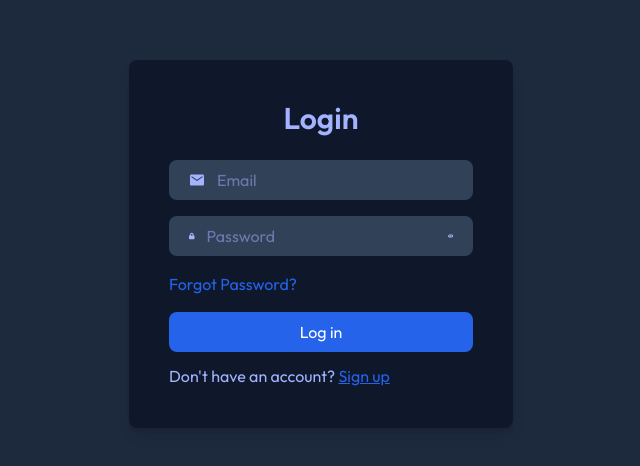
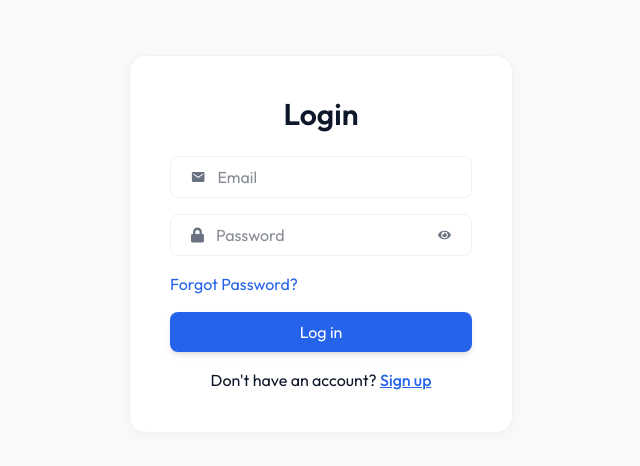
Before and after one commit to albionaleka/heart-disease-risk-predictor, a React (Vite) app in the folder client/: page /login in a window 1280 px wide. Shown: the part 156-622 px from the top of the page, without its empty margins (319-959 px from the left). Built offline with nearby package versions, Linux system fonts and the light colour scheme; no server answers.

Commit message:
refactor(ui): update UI for Auth Views

```diff
--- a/client/src/views/Login.jsx
+++ b/client/src/views/Login.jsx
@@ -4,12 +4,12 @@ import { IoMdMail } from "react-icons/io";
 import { useNavigate } from "react-router-dom";
 import { AppContext } from "../context/AppContext";
 import axios from 'axios';
-import {toast} from 'react-toastify';
+import { toast } from 'react-toastify';
 
 const Login = () => {
     const [action, setAction] = useState('Login');
 
-    const {backend, getAuth} = useContext(AppContext);
+    const { backend, getAuth } = useContext(AppContext);
 
     const [formData, setFormData] = useState(() => {
         return {
@@ -40,7 +40,7 @@ const Login = () => {
 
             if (action === "Register") {
                 if (formData.password === formData.confirm) {
-                    const {data} = await axios.post(backend + "/api/auth/register", {
+                    const { data } = await axios.post(backend + "/api/auth/register", {
                         name: formData.name,
                         email: formData.email,
                         password: formData.password
@@ -56,7 +56,7 @@ const Login = () => {
                     toast.error("Passwords do not match!");
                 }
             } else {
-                const {data} = await axios.post(backend + "/api/auth/login", {
+                const { data } = await axios.post(backend + "/api/auth/login", {
                     email: formData.email,
                     password: formData.password
                 });
@@ -75,50 +75,50 @@ const Login = () => {
     }
 
     return (
-        <div className="bg-slate-800 flex flex-col items-center justify-center min-h-screen px-0 md:px-6">
-            <div className="bg-slate-900 p-10 rounded-lg shadow-lg w-full md:w-96 text-indigo-300">
+        <div className="flex flex-col items-center justify-center min-h-screen px-0 md:px-6 transition-colors duration-300">
+            <div className="card p-10 w-full md:w-96">
                 <h2 className="text-3xl text-center font-semibold mb-6">{action === "Login" ? "Login" : "Register"}</h2>
 
                 <form onSubmit={handleSubmit} className="mb-3">
                     {action === "Register" && (
-                        <div className="mb-4 flex items-center gap-3 w-full px-5 py-2 rounded-lg bg-slate-700">
-                            <FaUser />
-                            <input type="text" className="bg-transparent outline-none" placeholder="Full Name"
-                                value={formData.name} onChange={e => setFormData({...formData, name: e.target.value})} required />
+                        <div className="mb-4 flex items-center gap-3 w-full px-5 py-2 rounded-lg border border-gray-200 dark:border-gray-700">
+                            <FaUser className="text-gray-500" />
+                            <input type="text" className="bg-transparent outline-none w-full" placeholder="Full Name"
+                                value={formData.name} onChange={e => setFormData({ ...formData, name: e.target.value })} required />
                         </div>
                     )}
 
-                    <div className="mb-4 flex items-center gap-3 w-full px-5 py-2 rounded-lg bg-slate-700">
-                        <IoMdMail />
-                        <input type="email" id="email" className="bg-transparent outline-none" placeholder="Email"
-                            value={formData.email} onChange={e => setFormData({...formData, email: e.target.value})} required />
+                    <div className="mb-4 flex items-center gap-3 w-full px-5 py-2 rounded-lg border border-gray-200 dark:border-gray-700">
+                        <IoMdMail className="text-gray-500" />
+                        <input type="email" id="email" className="bg-transparent outline-none w-full" placeholder="Email"
+                            value={formData.email} onChange={e => setFormData({ ...formData, email: e.target.value })} required />
                     </div>
 
-                    <div className="mb-4 flex items-center gap-3 w-full px-5 py-2 rounded-lg bg-slate-700">
-                        <FaLock />
-                        <input type="password" id="password" className="bg-transparent outline-none" placeholder="Password"
-                            value={formData.password} onChange={e => setFormData({...formData, password: e.target.value})} required />
-                        <FaEye onClick={() => handleType("password")} className="hover:text-gray-300 cursor-pointer"/>
+                    <div className="mb-4 flex items-center gap-3 w-full px-5 py-2 rounded-lg border border-gray-200 dark:border-gray-700">
+                        <FaLock className="text-gray-500" />
+                        <input type="password" id="password" className="bg-transparent outline-none w-full" placeholder="Password"
+                            value={formData.password} onChange={e => setFormData({ ...formData, password: e.target.value })} required />
+                        <FaEye onClick={() => handleType("password")} className="hover:text-gray-700 cursor-pointer text-gray-500" />
                     </div>
 
                     {action === "Register" && (
-                        <div className="mb-4 flex items-center gap-3 w-full px-5 py-2 rounded-lg bg-slate-700">
-                            <FaLock />
-                            <input type="password" id="confirm" className="bg-transparent outline-none" placeholder="Confirm Password"
-                                value={formData.confirm} onChange={e => setFormData({...formData, confirm: e.target.value})} required />
-                            <FaEye onClick={() => handleType("confirm")} className="hover:text-gray-300 cursor-pointer"/>
+                        <div className="mb-4 flex items-center gap-3 w-full px-5 py-2 rounded-lg border border-gray-200 dark:border-gray-700">
+                            <FaLock className="text-gray-500" />
+                            <input type="password" id="confirm" className="bg-transparent outline-none w-full" placeholder="Confirm Password"
+                                value={formData.confirm} onChange={e => setFormData({ ...formData, confirm: e.target.value })} required />
+                            <FaEye onClick={() => handleType("confirm")} className="hover:text-gray-700 cursor-pointer text-gray-500" />
                         </div>
                     )}
 
                     {action === "Login" &&
-                        <p onClick={() => nav("/reset")} className="mb-4 cursor-pointer transition-colors" style={{color: 'var(--accent)'}} onMouseEnter={e => e.currentTarget.style.color = 'var(--accent-hover)'} onMouseLeave={e => e.currentTarget.style.color = 'var(--accent)'}>Forgot Password?</p>}
+                        <p onClick={() => nav("/reset")} className="mb-4 cursor-pointer transition-colors" style={{ color: 'var(--accent)' }} onMouseEnter={e => e.currentTarget.style.color = 'var(--accent-hover)'} onMouseLeave={e => e.currentTarget.style.color = 'var(--accent)'}>Forgot Password?</p>}
 
-                    <button className="w-full py-2 rounded-lg text-white transition-colors" style={{background: 'var(--accent)'}} onMouseEnter={e => e.currentTarget.style.background = 'var(--accent-hover)'} onMouseLeave={e => e.currentTarget.style.background = 'var(--accent)'}>{action === "Register" ? "Signup": "Log in"}</button>
+                    <button className="w-full py-2 rounded-lg text-white transition-colors shadow-md hover:shadow-lg" style={{ background: 'var(--accent)' }} onMouseEnter={e => e.currentTarget.style.background = 'var(--accent-hover)'} onMouseLeave={e => e.currentTarget.style.background = 'var(--accent)'}>{action === "Register" ? "Signup" : "Log in"}</button>
                 </form>
 
                 {action === "Register"
-                    ? <p>Already have an account? <span onClick={() => setAction("Login")} className="cursor-pointer underline transition-colors" style={{color: 'var(--accent)'}} onMouseEnter={e => e.currentTarget.style.color = 'var(--accent-hover)'} onMouseLeave={e => e.currentTarget.style.color = 'var(--accent)'}>Login</span></p>
-                    : <p>Don't have an account? <span onClick={() => setAction("Register")} className="cursor-pointer underline transition-colors" style={{color: 'var(--accent)'}} onMouseEnter={e => e.currentTarget.style.color = 'var(--accent-hover)'} onMouseLeave={e => e.currentTarget.style.color = 'var(--accent)'}>Sign up</span></p>
+                    ? <p className="text-center mt-4">Already have an account? <span onClick={() => setAction("Login")} className="cursor-pointer underline transition-colors font-medium" style={{ color: 'var(--accent)' }} onMouseEnter={e => e.currentTarget.style.color = 'var(--accent-hover)'} onMouseLeave={e => e.currentTarget.style.color = 'var(--accent)'}>Login</span></p>
+                    : <p className="text-center mt-4">Don't have an account? <span onClick={() => setAction("Register")} className="cursor-pointer underline transition-colors font-medium" style={{ color: 'var(--accent)' }} onMouseEnter={e => e.currentTarget.style.color = 'var(--accent-hover)'} onMouseLeave={e => e.currentTarget.style.color = 'var(--accent)'}>Sign up</span></p>
                 }
             </div>
         </div>
--- a/client/src/views/VerifyAccount.jsx
+++ b/client/src/views/VerifyAccount.jsx
@@ -9,7 +9,7 @@ const VerifyAccount = () => {
     const nav = useNavigate();
 
     const refs = useRef([]);
-    const {backend, refreshUserData, userData, isLoggedin, setUserData} = useContext(AppContext);
+    const { backend, refreshUserData, userData, isLoggedin, setUserData } = useContext(AppContext);
 
     const handleInput = (e, index) => {
         if (e.target.value > 0 && index < refs.current.length - 1) {
@@ -41,7 +41,7 @@ const VerifyAccount = () => {
             const otp = otpArray.join('');
             axios.defaults.withCredentials = true;
 
-            const { data } = await axios.post(backend + "/api/auth/verifyEmail", {otp});
+            const { data } = await axios.post(backend + "/api/auth/verifyEmail", { otp });
 
             if (data.success) {
                 toast.success(data.message);
@@ -61,22 +61,22 @@ const VerifyAccount = () => {
     }, [userData, isLoggedin]);
 
     return (
-        <div className="bg-slate-800 flex flex-col items-center justify-center min-h-screen px-0 md:px-6">
-            <FaHome onClick={() => nav("/")} className="absolute left-5 h-7 sm:left-20 top-5 w-28 sm:w-32 cursor-pointer transition-colors" style={{color: 'var(--accent)'}} onMouseEnter={e => e.currentTarget.style.color = 'var(--accent-hover)'} onMouseLeave={e => e.currentTarget.style.color = 'var(--accent)'} />
+        <div className="flex flex-col items-center justify-center min-h-screen px-0 md:px-6 transition-colors duration-300">
+            <FaHome onClick={() => nav("/")} className="absolute left-5 h-7 sm:left-20 top-5 w-28 sm:w-32 cursor-pointer transition-colors" style={{ color: 'var(--accent)' }} onMouseEnter={e => e.currentTarget.style.color = 'var(--accent-hover)'} onMouseLeave={e => e.currentTarget.style.color = 'var(--accent)'} />
 
-            <form onSubmit={handleSubmit} className="bg-slate-900 p-8 rounded-lg shadow-lg w-96 text-sm px-4 mx-2">
-                <h1 className="text-3xl text-white">Verification Code</h1>
+            <form onSubmit={handleSubmit} className="card p-8 w-96 text-sm px-4 mx-2">
+                <h1 className="text-3xl font-semibold text-center mb-6">Verification Code</h1>
 
                 <div className="flex justify-between mt-4 mb-6" onPaste={handlePaste}>
                     {Array(6).fill(0).map((_, index) => (
                         <input type="text" maxLength="1" key={index}
-                            className="w-10 h-14 bg-slate-700 text-center text-white text-xl rounded-md" ref={e => refs.current[index] = e}
-                                onInput={e => handleInput(e, index)} onKeyDown={e => keyDown(e, index)} />
+                            className="w-10 h-14 bg-gray-100 dark:bg-slate-700 text-center text-xl rounded-md border border-gray-200 dark:border-gray-600" ref={e => refs.current[index] = e}
+                            onInput={e => handleInput(e, index)} onKeyDown={e => keyDown(e, index)} />
                     ))}
                 </div>
 
                 <div className="w-full flex items-center justify-center">
-                    <button type="submit" className="rounded-lg text-white text-lg px-4 py-2 transition-colors" style={{background: 'var(--accent)'}} onMouseEnter={e => e.currentTarget.style.background = 'var(--accent-hover)'} onMouseLeave={e => e.currentTarget.style.background = 'var(--accent)'}>Verify</button>
+                    <button type="submit" className="rounded-lg text-white text-lg px-4 py-2 transition-colors shadow-md hover:shadow-lg" style={{ background: 'var(--accent)' }} onMouseEnter={e => e.currentTarget.style.background = 'var(--accent-hover)'} onMouseLeave={e => e.currentTarget.style.background = 'var(--accent)'}>Verify</button>
                 </div>
             </form>
         </div>
```
Also changed, not shown: client/src/views/ResetPassword.jsx (+27 -27 lines).
